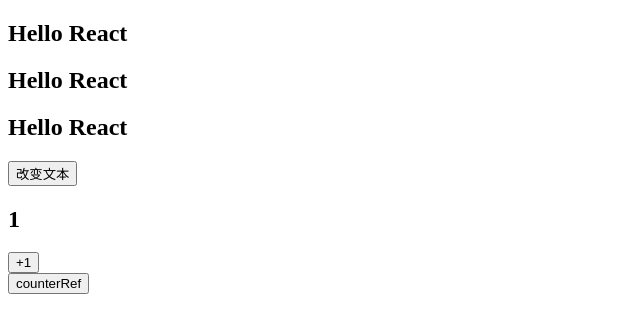
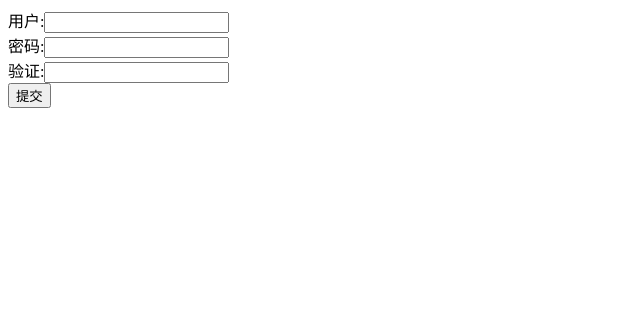
Before and after one commit to bgm9787/React_Study, a React (Create React App) app in the folder 05_learn_component/: page / in a window 1280 px wide. Shown: the top 332 px of the page, without its empty margins (0-640 px from the left). Built offline with nearby package versions, Linux system fonts and the light colour scheme.

Commit message:
feat: 🎸 refs&受控和非受控组件

```diff
--- /dev/null
+++ b/05_learn_component/src/10_refs&受控和非受控组件/04_受控组件-多输入.js
@@ -0,0 +1,81 @@
+import React, { PureComponent } from 'react'
+
+export default class App extends PureComponent {
+  constructor(props) {
+    super(props);
+
+    this.state = {
+      username: "",
+      password: "",
+      valid: ""
+    }
+  }
+
+  render() {
+    return (
+      <div>
+        <form onSubmit={e => this.handleSubmit(e)}>
+          <label htmlFor="username">
+            用户:
+            <input type="text"
+                   id="username"
+                   name="username"
+                   onChange={e => this.handleChange(e)}
+                   value={this.state.username}/>
+          </label>
+          <br/>
+          <label htmlFor="password">
+            密码:
+            <input type="text"
+                   id="password"
+                   name="password"
+                   onChange={e => this.handleChange(e)}
+                   value={this.state.password}/>
+          </label>
+          <br/>
+          <label htmlFor="valid">
+            验证:
+            <input type="text"
+                   id="valid"
+                   name="valid"
+                   onChange={e => this.handleChange(e)}
+                   value={this.state.valid}/>
+          </label>
+          <br/>
+          <input type="submit" value="提交"/>
+        </form>
+      </div>
+    )
+  }
+
+  handleSubmit(event) {
+    event.preventDefault();
+    const {username, password, valid} = this.state;
+    console.log(username, password, valid);
+  }
+
+  handleChange(event) {
+    this.setState({
+      // 计算属性名
+      [event.target.name]: event.target.value
+    })
+  }
+
+  // handleUsernameChange(event) {
+  //   this.setState({
+  //     username: event.target.value
+  //   })
+  // }
+
+  // handlePasswordChange(event) {
+  //   this.setState({
+  //     password: event.target.value
+  //   })
+  // }
+
+  // handleValidChange(event) {
+  //   this.setState({
+  //     valid: event.target.value
+  //   })
+  // }
+}
--- a/05_learn_component/src/index.js
+++ b/05_learn_component/src/index.js
@@ -27,6 +27,9 @@
 
 // import App from './09_全局事件传递events/01_全局事件传递';
 
-import App from './10_受控和非受控组件/01_refs的使用';
+// import App from './10_refs&受控和非受控组件/01_refs的使用';
+// import App from './10_refs&受控和非受控组件/02_受控组件input';
+// import App from './10_refs&受控和非受控组件/03_受控组件select';
+import App from './10_refs&受控和非受控组件/04_受控组件-多输入';
 
 ReactDOM.render( <App />, document.getElementById('root') );
```
Also changed, not shown: 05_learn_component/src/10_refs&受控和非受控组件/02_受控组件input.js (added, +38 -0 lines), 05_learn_component/src/10_refs&受控和非受控组件/03_受控组件select.js (added, +37 -0 lines), 05_learn_component/src/10_refs&受控和非受控组件/05_非受控组件的使用.js (added, +28 -0 lines), 05_learn_component/src/10_refs&受控和非受控组件/01_refs的使用.js (renamed from 05_learn_component/src/10_受控和非受控组件/01_refs的使用.js).
